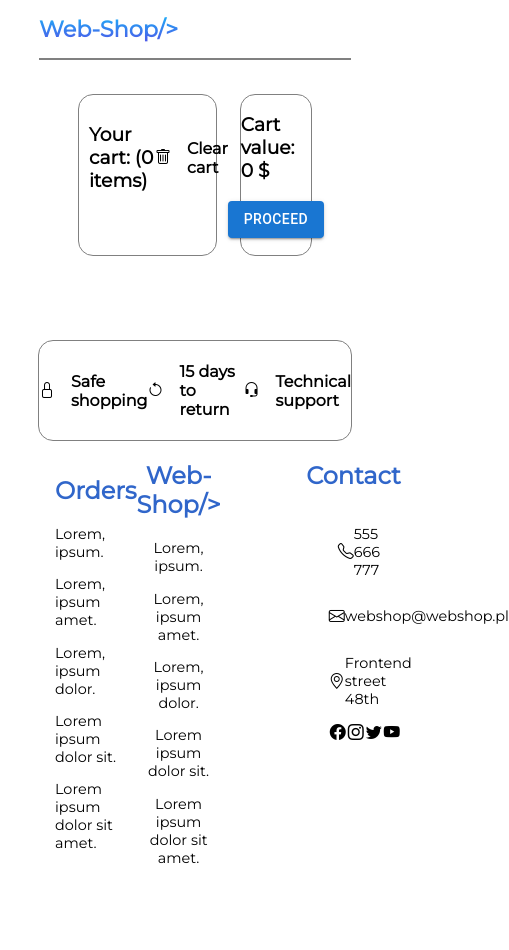
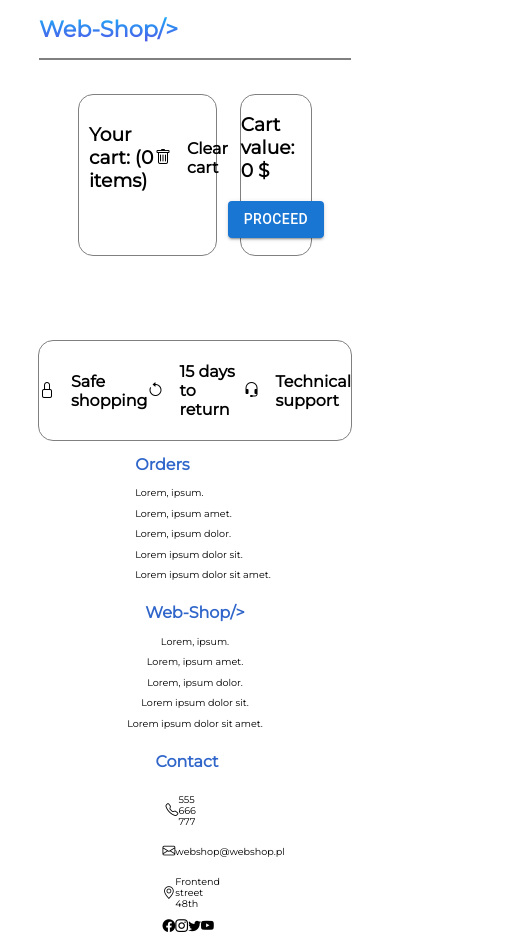
Before and after one commit to Kameal22/react-eCommerce-app, a React (Create React App) app: page /cart in a window 390 px wide. Shown: the whole page, 509 px wide, since content can reach past the window. Before the commit the page ends 898 px from the top, so only its background shows below. Built offline with nearby package versions, Linux system fonts and the light colour scheme.

Commit message:
Working on responsivness

```diff
--- a/src/components/searchBar/SearchBar.tsx
+++ b/src/components/searchBar/SearchBar.tsx
@@ -1,4 +1,4 @@
-import React, { useState } from "react";
+import React, { useEffect, useState } from "react";
 import "../../styles/searchBarStyles/searchBar.scss";
 import "bootstrap-icons/font/bootstrap-icons.css";
 import { ProductTypesArray } from "../../utills/ProductTypes";
@@ -6,10 +6,15 @@ import SearchBarLink from "./SearchBarLink";
 
 const SearchBar: React.FC = () => {
   const [productTypes] = useState(ProductTypesArray);
+  const [navActive, setNavActive] = useState(false);
+
+  const activateNav = () => {
+    setNavActive(!navActive);
+  };
 
   return (
-    <div className="TEST">
-      <div className="searchBar">
+    <div>
+      <div className={navActive ? "searchBarActive" : "searchBar"}>
         {productTypes.map((type) => {
           return (
             <SearchBarLink
@@ -21,7 +26,7 @@ const SearchBar: React.FC = () => {
           );
         })}
       </div>
-      <div className="hamburger">
+      <div onClick={() => activateNav()} className="hamburger">
         <div className="firstLine"></div>
         <div className="scdLine"></div>
         <div className="thirdLine"></div>
--- a/src/styles/advBannerStyles/advBanner.scss
+++ b/src/styles/advBannerStyles/advBanner.scss
@@ -11,3 +11,39 @@
   text-decoration: none;
   color: rgb(48, 102, 202);
 }
+
+@media screen and (max-width: 1225px) {
+  .advBanner h1 {
+    font-size: 1.5em;
+  }
+  .advBanner h2 {
+    font-size: 1.4em;
+  }
+  .advBanner h3 {
+    font-size: 1.3em;
+  }
+}
+
+@media screen and (max-width: 1080px) {
+  .advBanner h1 {
+    font-size: 1.2em;
+  }
+  .advBanner h2 {
+    font-size: 1em;
+  }
+  .advBanner h3 {
+    font-size: 1em;
+  }
+}
+
+@media screen and (max-width: 799px) {
+  .advBanner h1 {
+    font-size: 1em;
+  }
+  .advBanner h2 {
+    font-size: 0.9em;
+  }
+  .advBanner h3 {
+    font-size: 0.8em;
+  }
+}
--- a/src/styles/footer/footer.scss
+++ b/src/styles/footer/footer.scss
@@ -7,3 +7,30 @@
   justify-content: space-between;
   padding-bottom: 2vh;
 }
+
+@media screen and (max-width: 1225px) {
+  .footerDiv h2 {
+    font-size: 1.2em;
+  }
+}
+
+@media screen and (max-width: 1080px) {
+  .footerDiv h2 {
+    font-size: 1.1em;
+  }
+}
+
+@media screen and (max-width: 799px) {
+  .footerDiv h2 {
+    font-size: 1em;
+  }
+  .footerDiv {
+    width: 80%;
+    @include marginCenter();
+    display: flex;
+    flex-direction: column;
+    align-items: center;
+    justify-content: space-between;
+    padding-bottom: 2vh;
+  }
+}
--- a/src/styles/footer/leftFooterSide.scss
+++ b/src/styles/footer/leftFooterSide.scss
@@ -11,3 +11,22 @@
 .leftFooterDiv p {
   font-size: 0.9em;
 }
+
+@media screen and (max-width: 1225px) {
+  .leftFooterDiv p {
+    font-size: 0.8em;
+  }
+}
+
+@media screen and (max-width: 1080px) {
+  .leftFooterDiv p {
+    font-size: 0.7em;
+  }
+}
+
+@media screen and (max-width: 799px) {
+  .leftFooterDiv p {
+    font-size: 0.6em;
+    flex-grow: 2;
+  }
+}
--- a/src/styles/footer/middleFooterSide.scss
+++ b/src/styles/footer/middleFooterSide.scss
@@ -10,3 +10,21 @@
 .middleFooterDiv p {
   font-size: 0.9em;
 }
+
+@media screen and (max-width: 1225px) {
+  .middleFooterDiv p {
+    font-size: 0.8em;
+  }
+}
+
+@media screen and (max-width: 1080px) {
+  .middleFooterDiv p {
+    font-size: 0.7em;
+  }
+}
+
+@media screen and (max-width: 799px) {
+  .middleFooterDiv p {
+    font-size: 0.6em;
+  }
+}
--- a/src/styles/footer/rightFooterSide.scss
+++ b/src/styles/footer/rightFooterSide.scss
@@ -41,3 +41,32 @@
   align-items: center;
   justify-content: space-around;
 }
+
+@media screen and (max-width: 1225px) {
+  .rightFooterDiv p {
+    font-size: 0.8em;
+  }
+}
+
+@media screen and (max-width: 1080px) {
+  .rightFooterDiv p {
+    font-size: 0.7em;
+  }
+
+  .rightFooterDiv i {
+    font-size: 0.8em;
+  }
+}
+
+@media screen and (max-width: 799px) {
+  .rightFooterDiv p {
+    font-size: 0.6em;
+  }
+
+  .rightFooterDiv {
+    flex-grow: 1;
+    display: flex;
+    flex-direction: column;
+    align-items: center;
+  }
+}
--- a/src/styles/searchBarStyles/searchBar.scss
+++ b/src/styles/searchBarStyles/searchBar.scss
@@ -30,8 +30,8 @@
 
 .hamburger div {
   width: 25px;
-  margin: 6px;
-  height: 3px;
+  margin: 5px;
+  height: 2px;
   background-color: black;
 }
 
@@ -43,19 +43,41 @@
   .searchBar div i {
     font-size: 1.1em;
   }
+
+  .searchBarActive div p {
+    font-size: 0.9em;
+  }
+
+  .searchBarActive div i {
+    font-size: 1.1em;
+  }
 }
 
 @media screen and (max-width: 1080px) {
   .searchBar div p {
-    font-size: 0.8em;
+    font-size: 0.9em;
+    font-weight: bold;
   }
 
   .searchBar div i {
     font-size: 1em;
   }
+
+  .searchBarActive div p {
+    font-size: 0.9em;
+    font-weight: bold;
+  }
+
+  .searchBarActive div i {
+    font-size: 1.1em;
+  }
 }
 
 @media screen and (max-width: 799px) {
+  body {
+    overflow-x: hidden;
+  }
+
   .searchBar {
     position: absolute;
     width: 80%;
@@ -69,6 +91,8 @@
     -moz-box-shadow: 8px 8px 20px -3px rgba(66, 68, 90, 1);
     box-shadow: 8px 8px 20px -3px rgba(66, 68, 90, 1);
     border-bottom: none;
+    transform: translateX(-100%);
+    transition: transform 0.5s ease-in;
   }
 
   .searchBar div p {
@@ -83,3 +107,33 @@
     display: block;
   }
 }
+
+.searchBarActive {
+  position: absolute;
+  width: 80%;
+  left: 0px;
+  height: 92vh;
+  top: 8vh;
+  background-color: rgb(201, 201, 201);
+  display: flex;
+  flex-direction: column;
+  -webkit-box-shadow: 8px 8px 20px -3px rgba(66, 68, 90, 1);
+  -moz-box-shadow: 8px 8px 20px -3px rgba(66, 68, 90, 1);
+  box-shadow: 8px 8px 20px -3px rgba(66, 68, 90, 1);
+  border-bottom: none;
+  transform: translateX(0%);
+  transition: transform 0.5s ease-in;
+}
+
+.searchBarActive div {
+  display: flex;
+  align-items: center;
+  justify-content: center;
+  @include marginCenter();
+  flex: 1;
+  width: 65%;
+}
+
+.searchBarActive div p {
+  margin-left: 2em;
+}
--- a/src/styles/websiteInfoStyles/websiteInfo.scss
+++ b/src/styles/websiteInfoStyles/websiteInfo.scss
@@ -11,3 +11,33 @@
     font-weight: bold;
   }
 }
+
+@media screen and (max-width: 1225px) {
+  .websiteInfoDiv h3 {
+    font-size: 1em;
+  }
+  .websiteInfoDiv h4 {
+    font-size: 0.9em;
+  }
+  .websiteInfoDiv p {
+    font-size: 0.8em;
+  }
+}
+
+@media screen and (max-width: 1080px) {
+  .websiteInfoDiv h3 {
+    font-size: 0.9em;
+  }
+  .websiteInfoDiv h4 {
+    font-size: 0.8em;
+  }
+  .websiteInfoDiv p {
+    font-size: 0.7em;
+  }
+}
+
+@media screen and (max-width: 799px) {
+  .websiteInfoDiv {
+    display: none;
+  }
+}
```
